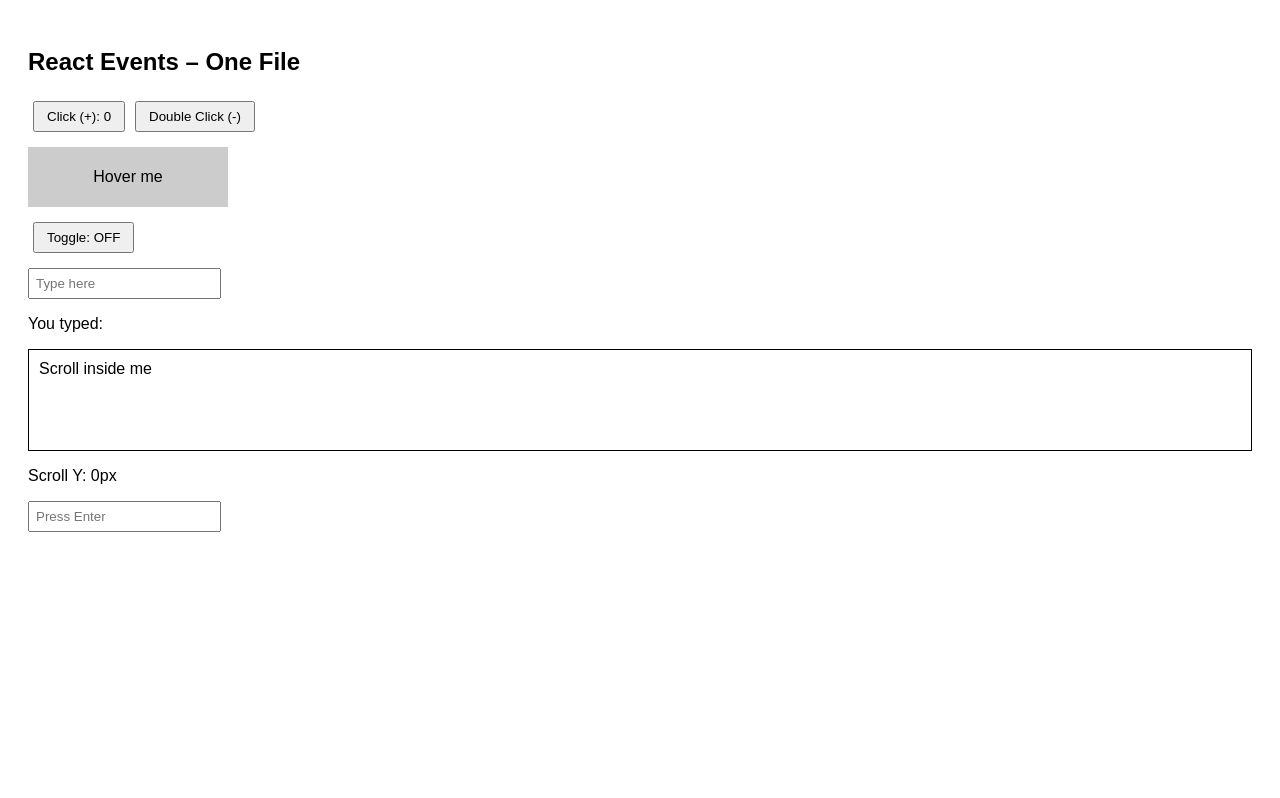
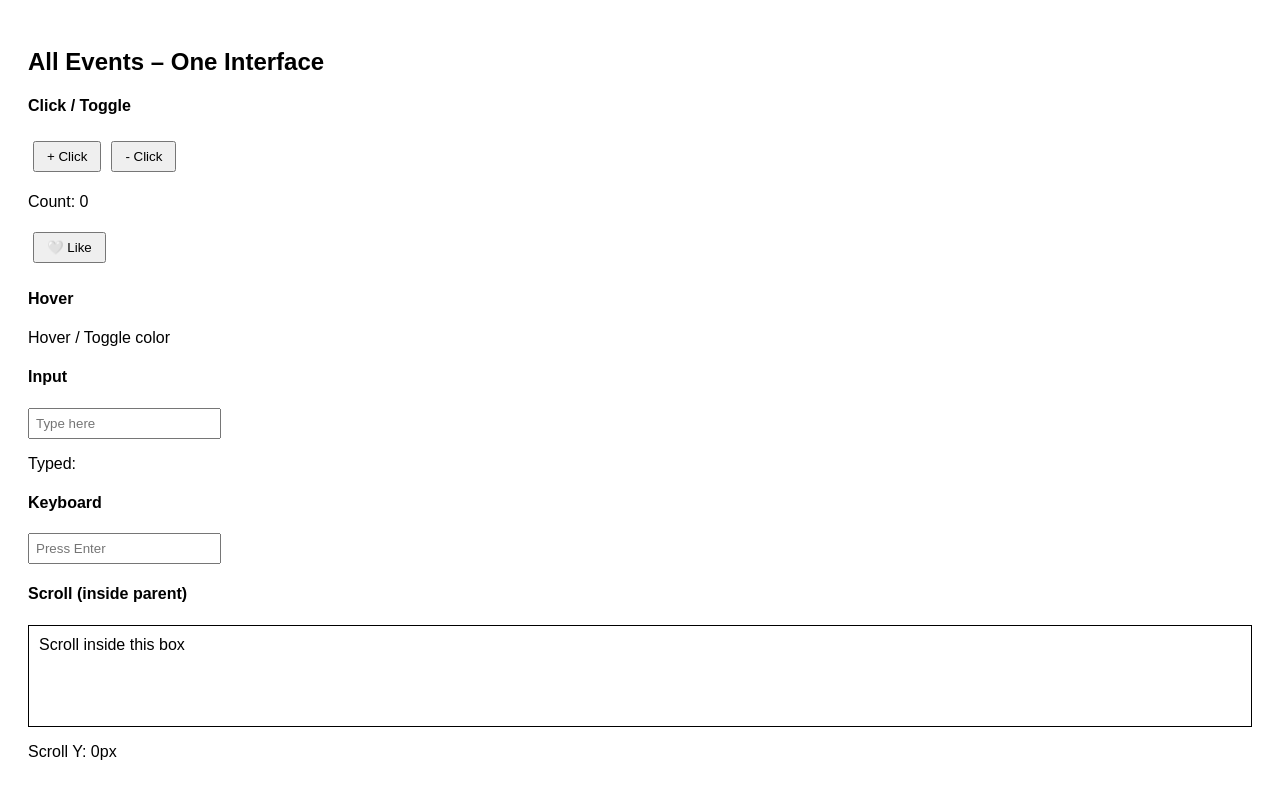
Before and after one commit to vasu-h10/practice_2, a React (Vite) app: page / in a window 1280 px wide. Shown: the top 798 px of the page. Built offline with nearby package versions, Linux system fonts and the light colour scheme.

Commit message:
Update App.jsx

```diff
--- a/src/App.jsx
+++ b/src/App.jsx
@@ -1,68 +1,77 @@
 import { useState } from "react";
+import "./App.css";
 
 export default function App() {
   const [count, setCount] = useState(0);
-  const [hovered, setHovered] = useState(false);
-  const [enabled, setEnabled] = useState(false);
+  const [liked, setLiked] = useState(false);
   const [text, setText] = useState("");
-  const [scrollY, setScrollY] = useState(0);
+  const [scroll, setScroll] = useState(0);
 
-  console.log("🔄 App re-rendered");
+  console.log("🔄 Re-render");
 
   return (
     <div className="app">
-      <h2>React Events – One File</h2>
+      <h2>All Events – One Interface</h2>
 
-      {/* Click */}
-      <button onClick={() => setCount(count + 1)}>
-        Click (+): {count}
+      {/* CLICK + TOGGLE */}
+      <section>
+        <h4>Click / Toggle</h4>
+        <button onClick={() => setCount(count + 1)}>+ Click</button>
+        <button onClick={() => setCount(count - 1)}>- Click</button>
+        <p>Count: {count}</p>
+
+        <button onClick={() => setLiked(!liked)}>
+          {liked ? "❤️ Liked" : "🤍 Like"}
         </button>
+      </section>
 
-      {/* Double click */}
-      <button onDoubleClick={() => setCount(count - 1)}>
-        Double Click (-)
-      </button>
+      {/* HOVER */}
+      <section>
+        <h4>Hover</h4>
+        <div
+          className={liked ? "card active" : "card"}
+        >
+          Hover / Toggle color
+        </div>
+      </section>
 
-      {/* Hover */}
-      <div
-        className={hovered ? "box active" : "box"}
-        onMouseEnter={() => setHovered(true)}
-        onMouseLeave={() => setHovered(false)}
-      >
-        Hover me
-      </div>
-
-      {/* Toggle */}
-      <button onClick={() => setEnabled(!enabled)}>
-        Toggle: {enabled ? "ON" : "OFF"}
-      </button>
-
-      {/* Input */}
+      {/* INPUT + CHANGE */}
+      <section>
+        <h4>Input</h4>
         <input
           value={text}
           onChange={(e) => setText(e.target.value)}
           placeholder="Type here"
         />
-      <p>You typed: {text}</p>
+        <p>Typed: {text}</p>
+      </section>
 
-      {/* Scroll */}
-      <div
-        className="scrollBox"
-        onScroll={(e) => setScrollY(e.target.scrollTop)}
-      >
-        <div className="scrollContent">Scroll inside me</div>
-      </div>
-      <p>Scroll Y: {scrollY}px</p>
-
-      {/* Keyboard */}
+      {/* KEYBOARD */}
+      <section>
+        <h4>Keyboard</h4>
         <input
           placeholder="Press Enter"
           onKeyDown={(e) => {
             if (e.key === "Enter") {
-            alert("Enter key pressed");
+              alert("Enter pressed");
             }
           }}
         />
+      </section>
+
+      {/* SCROLL */}
+      <section>
+        <h4>Scroll (inside parent)</h4>
+        <div
+          className="scrollBox"
+          onScroll={(e) => setScroll(e.target.scrollTop)}
+        >
+          <div className="scrollContent">
+            Scroll inside this box
+          </div>
+        </div>
+        <p>Scroll Y: {scroll}px</p>
+      </section>
     </div>
   );
 }
```
Lines whose indentation alone changed are shown as unchanged.
